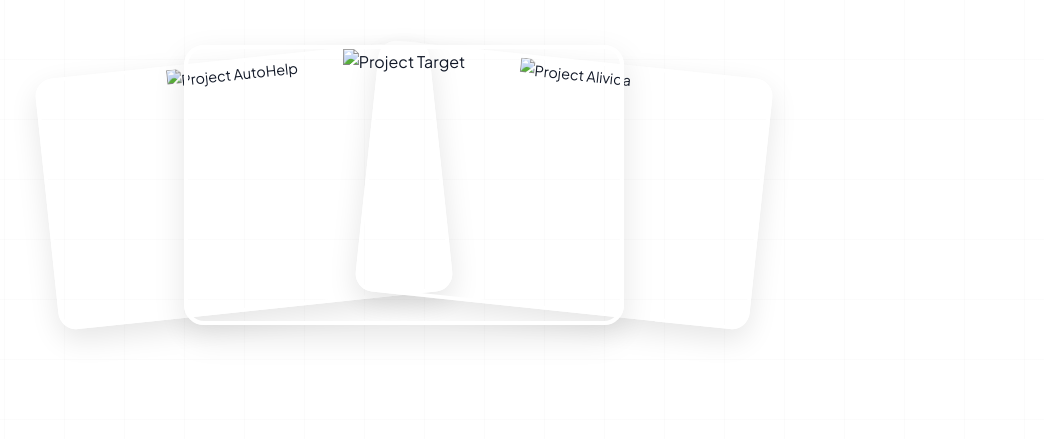
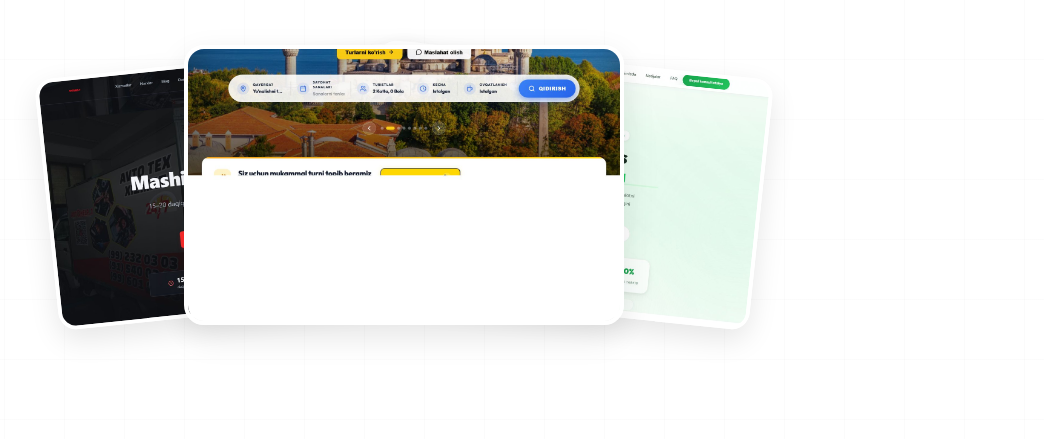
Before and after one commit to tursunbaevbexruz19/Bekhruz-portfolio, a website: page index.html in a window 1280 px wide. Shown: the part 361-800 px from the top of the page, without its empty margins (236-1280 px from the left). Drawn offline with Linux system fonts and the light colour scheme.

Commit message:
fix: resolve broken image paths in hero 3D fan section

```diff
--- a/index.html
+++ b/index.html
@@ -58,13 +58,13 @@
         <!-- 3-Image Fan Showcase -->
         <div class="hero-fan-showcase">
           <div class="fan-card fan-left">
-            <img src="screenshots/autohelp-1-home.jpg" alt="Project AutoHelp">
+            <img src="screenshots/autohelp-slide-1.jpg" alt="Project AutoHelp">
           </div>
           <div class="fan-card fan-center">
-            <img src="screenshots/target-1-home.jpg" alt="Project Target">
+            <img src="screenshots/lemontour-slide-1.jpg" alt="Project Target">
           </div>
           <div class="fan-card fan-right">
-            <img src="screenshots/alivida-1-home.jpg" alt="Project Alivida">
+            <img src="screenshots/alivida-slide-1.jpg" alt="Project Alivida">
           </div>
         </div>
 
```
